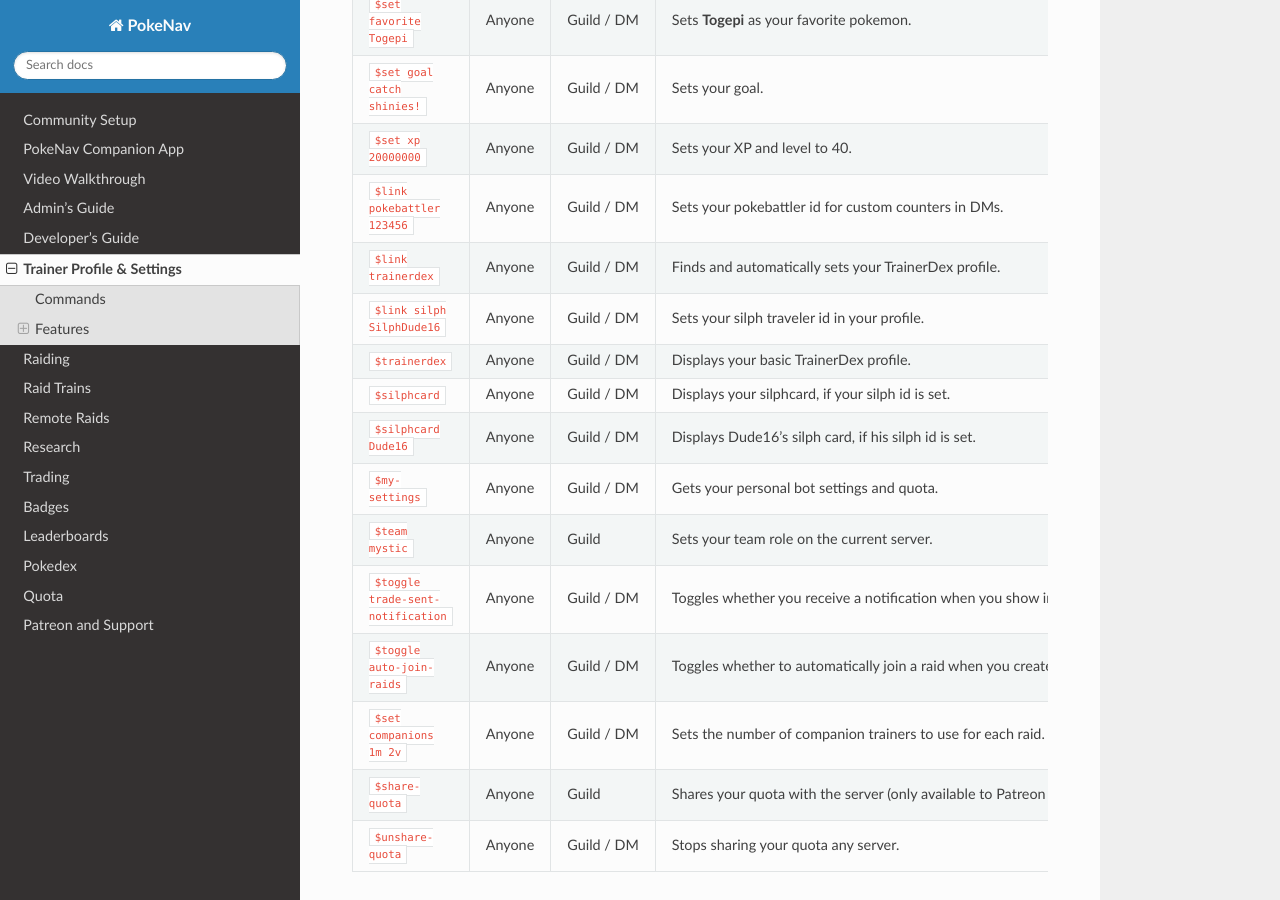
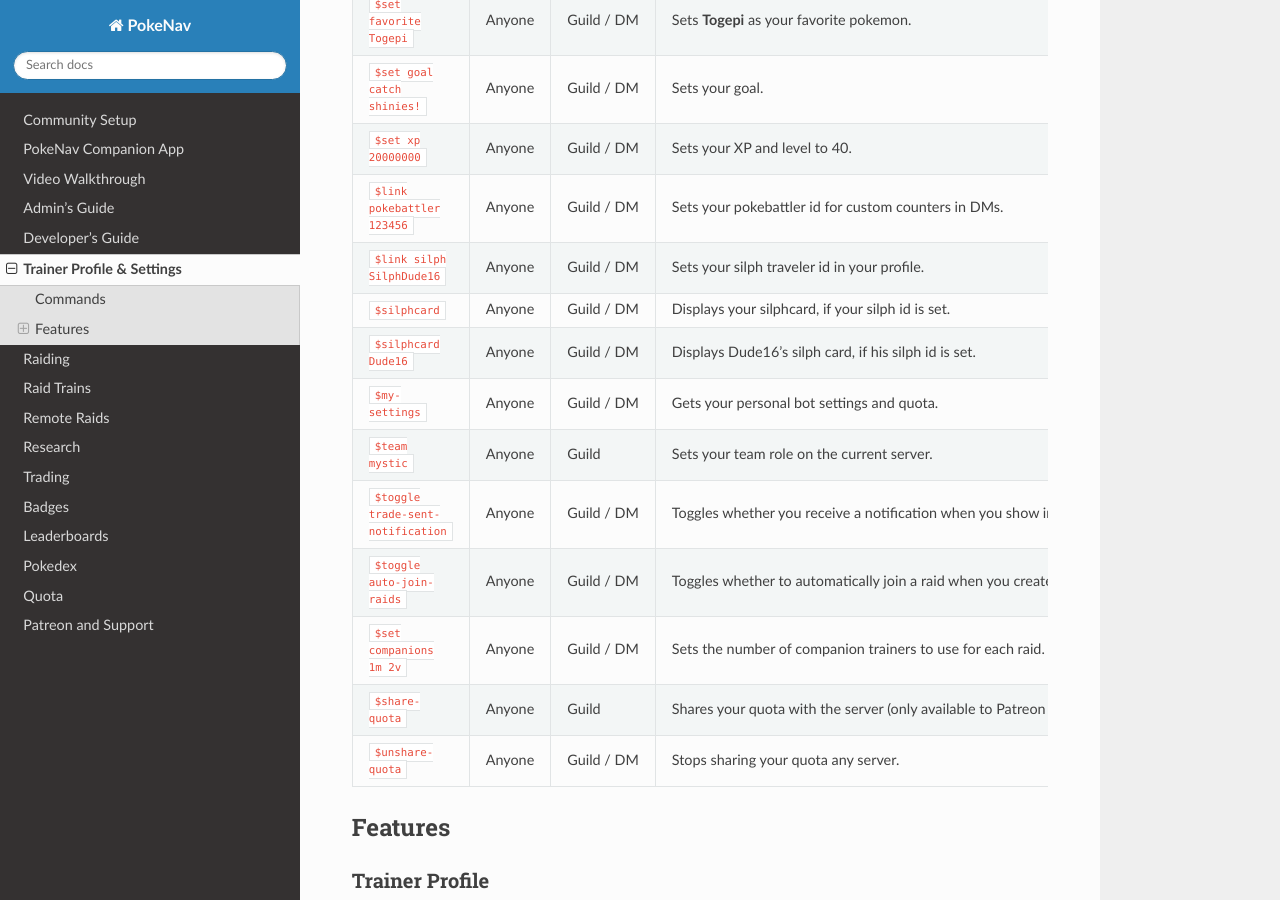
Before and after one commit to PokeNavBot/pokenav-documentation, a Sphinx documentation site: the page built from source/trainer.md, in a window 1280 px wide and 900 px high, scrolled down 437 px. Built offline with Sphinx 7.4.7 and the Read the Docs theme 2.0.0, drawn with Linux system fonts in a browser that asks for light colours; formulas are drawn with MathJax 3.

Commit message:
Update trainer.md

```diff
--- a/source/trainer.md
+++ b/source/trainer.md
@@ -15,9 +15,7 @@
    ``$set goal catch shinies!``, Anyone, Guild / DM, "Sets your goal."
    ``$set xp 20000000``, Anyone, Guild / DM, "Sets your XP and level to 40."
    ``$link pokebattler 123456``, Anyone, Guild / DM, "Sets your pokebattler id for custom counters in DMs."
-   ``$link trainerdex``, Anyone, Guild / DM, "Finds and automatically sets your TrainerDex profile."
    ``$link silph SilphDude16``, Anyone, Guild / DM, "Sets your silph traveler id in your profile."
-   ``$trainerdex``, Anyone, Guild / DM, "Displays your basic TrainerDex profile."
    ``$silphcard``, Anyone, Guild / DM, "Displays your silphcard, if your silph id is set."
    ``$silphcard Dude16``, Anyone, Guild / DM, "Displays Dude16's silph card, if his silph id is set."
    ``$my-settings``, Anyone, Guild / DM, "Gets your personal bot settings and quota."
```
